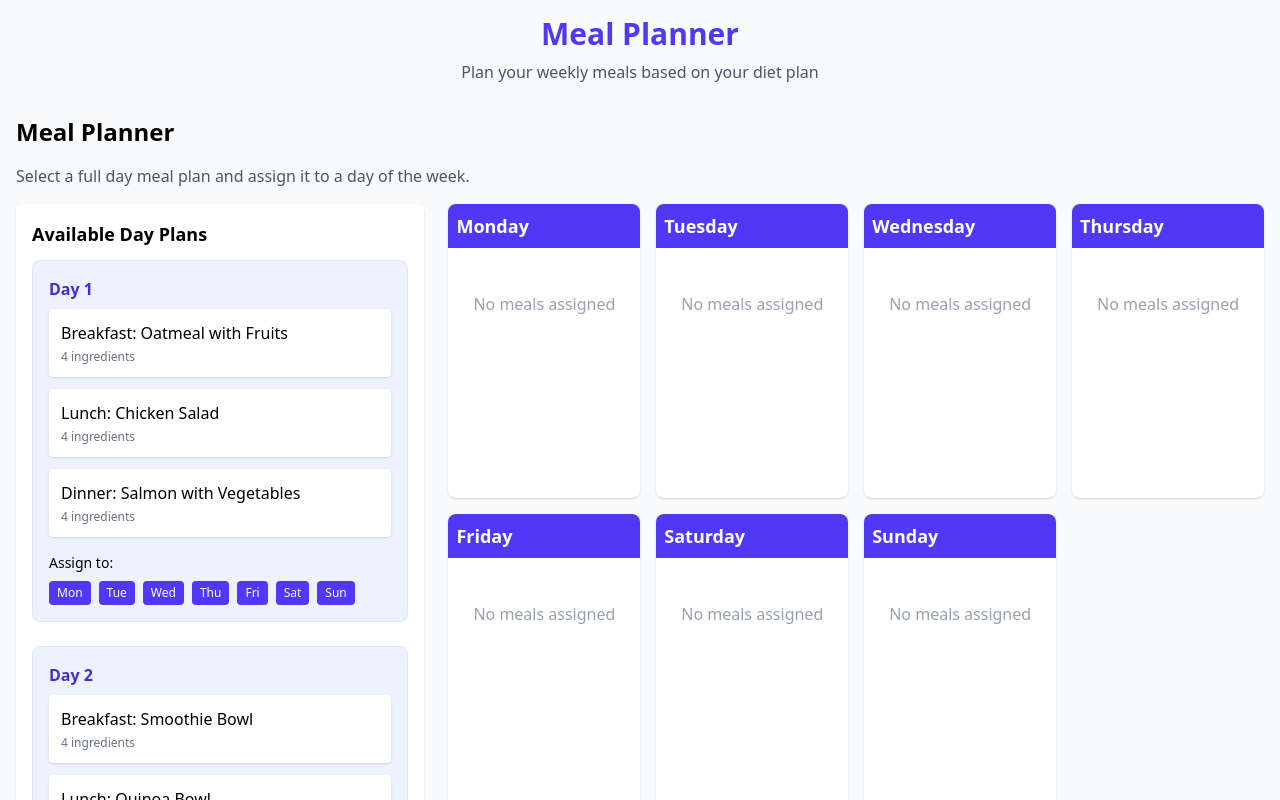
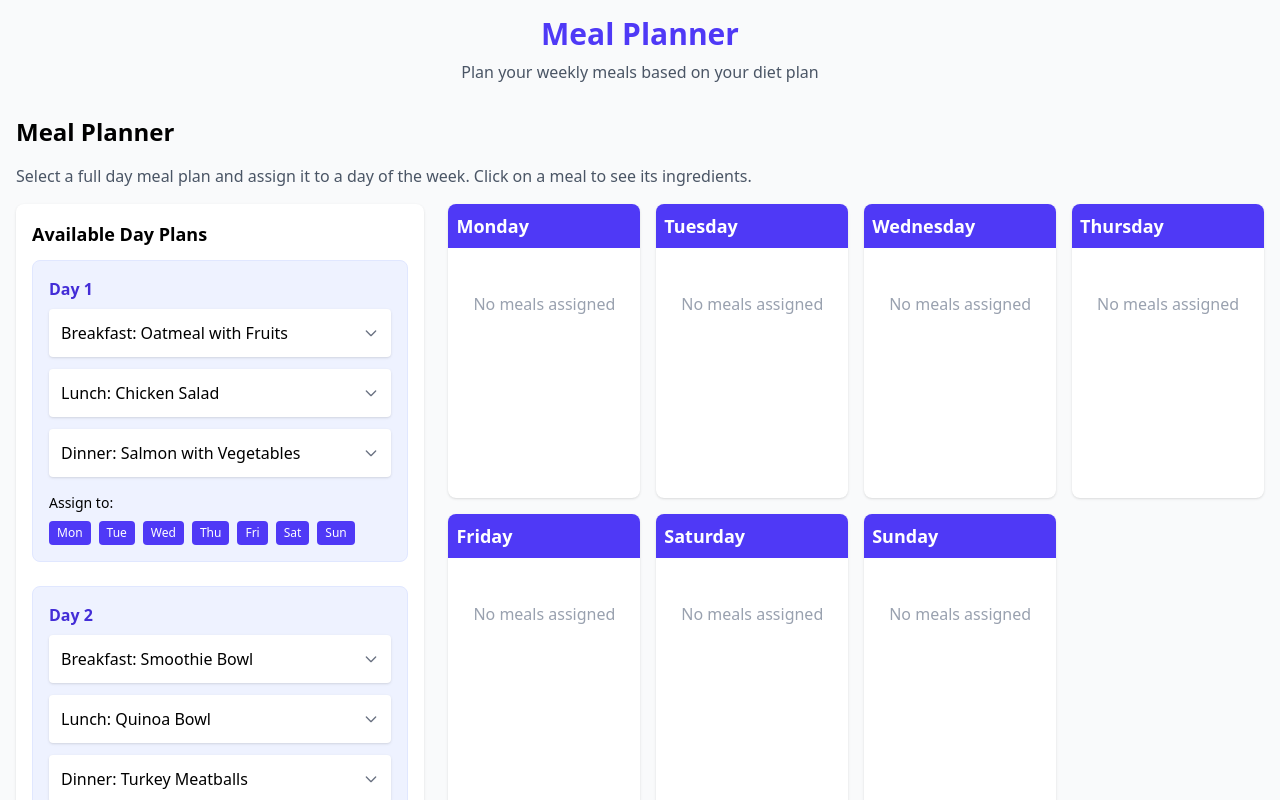
Before and after one commit to kike9978/diet-assistant, a React (Vite) app: page / in a window 1280 px wide. Both pictures are taken after a click on the button "Use Sample Data". Shown: the top 800 px of the page. Built offline with nearby package versions, Linux system fonts and the light colour scheme.

Commit message:
Make meal cards expandable for the ingredients

```diff
--- a/src/components/MealPlanner.jsx
+++ b/src/components/MealPlanner.jsx
@@ -6,6 +6,16 @@ function MealPlanner({ dietPlan, weekPlan, setWeekPlan }) {
     // Use the original diet plan days
     return dietPlan.days;
   });
+
+  // Track expanded meal states
+  const [expandedMeals, setExpandedMeals] = useState({});
+
+  const toggleMealExpand = (mealId) => {
+    setExpandedMeals(prev => ({
+      ...prev,
+      [mealId]: !prev[mealId]
+    }));
+  };
 
   const addDayToWeekday = (dayPlan, weekdayId) => {
     // Create a copy of the meals from the day plan
@@ -41,7 +51,7 @@ function MealPlanner({ dietPlan, weekPlan, setWeekPlan }) {
     <div className="mb-8">
       <h2 className="text-2xl font-bold mb-4">Meal Planner</h2>
       <p className="mb-4 text-gray-600">
-        Select a full day meal plan and assign it to a day of the week.
+        Select a full day meal plan and assign it to a day of the week. Click on a meal to see its ingredients.
       </p>
 
       <div className="flex flex-col lg:flex-row gap-6">
@@ -58,11 +68,37 @@ function MealPlanner({ dietPlan, weekPlan, setWeekPlan }) {
 
                 <div className="space-y-3 mb-4">
                   {dayPlan.meals.map((meal) => (
-                    <div key={meal.id} className="bg-white p-3 rounded shadow-sm">
-                      <p className="font-medium">{meal.name}</p>
-                      <div className="mt-1 text-xs text-gray-500">
-                        {meal.ingredients.length} ingredients
+                    <div
+                      key={meal.id}
+                      className="bg-white p-3 rounded shadow-sm cursor-pointer hover:bg-gray-50 transition-colors"
+                      onClick={() => toggleMealExpand(meal.id)}
+                    >
+                      <div className="flex justify-between items-center">
+                        <p className="font-medium">{meal.name}</p>
+                        <svg
+                          xmlns="http://www.w3.org/2000/svg"
+                          className={`h-4 w-4 text-gray-500 transition-transform ${expandedMeals[meal.id] ? 'transform rotate-180' : ''}`}
+                          fill="none"
+                          viewBox="0 0 24 24"
+                          stroke="currentColor"
+                        >
+                          <path strokeLinecap="round" strokeLinejoin="round" strokeWidth={2} d="M19 9l-7 7-7-7" />
+                        </svg>
                       </div>
+
+                      {expandedMeals[meal.id] && (
+                        <div className="mt-3 pt-3 border-t border-gray-100">
+                          <p className="text-xs font-semibold text-gray-600 mb-2">Ingredients:</p>
+                          <ul className="text-xs text-gray-600 space-y-1">
+                            {meal.ingredients.map((ingredient, idx) => (
+                              <li key={idx} className="flex justify-between">
+                                <span>{ingredient.name}</span>
+                                <span className="text-gray-500">{ingredient.quantity}</span>
+                              </li>
+                            ))}
+                          </ul>
+                        </div>
+                      )}
                     </div>
                   ))}
                 </div>
@@ -102,8 +138,37 @@ function MealPlanner({ dietPlan, weekPlan, setWeekPlan }) {
                     <>
                       <div className="space-y-3 mb-3">
                         {weekPlan[weekday.id].map((meal) => (
-                          <div key={meal.id} className="bg-gray-50 p-2 rounded border border-gray-100">
-                            <p className="font-medium text-sm">{meal.name}</p>
+                          <div
+                            key={meal.id}
+                            className="bg-gray-50 p-2 rounded border border-gray-100 cursor-pointer hover:bg-gray-100 transition-colors"
+                            onClick={() => toggleMealExpand(meal.id)}
+                          >
+                            <div className="flex justify-between items-center">
+                              <p className="font-medium text-sm">{meal.name}</p>
+                              <svg
+                                xmlns="http://www.w3.org/2000/svg"
+                                className={`h-3 w-3 text-gray-500 transition-transform ${expandedMeals[meal.id] ? 'transform rotate-180' : ''}`}
+                                fill="none"
+                                viewBox="0 0 24 24"
+                                stroke="currentColor"
+                              >
+                                <path strokeLinecap="round" strokeLinejoin="round" strokeWidth={2} d="M19 9l-7 7-7-7" />
+                              </svg>
+                            </div>
+
+                            {expandedMeals[meal.id] && (
+                              <div className="mt-2 pt-2 border-t border-gray-200">
+                                <p className="text-xs font-semibold text-gray-600 mb-1">Ingredients:</p>
+                                <ul className="text-xs text-gray-600 space-y-1">
+                                  {meal.ingredients.map((ingredient, idx) => (
+                                    <li key={idx} className="flex justify-between">
+                                      <span>{ingredient.name}</span>
+                                      <span className="text-gray-500">{ingredient.quantity}</span>
+                                    </li>
+                                  ))}
+                                </ul>
+                              </div>
+                            )}
                           </div>
                         ))}
                       </div>
```
